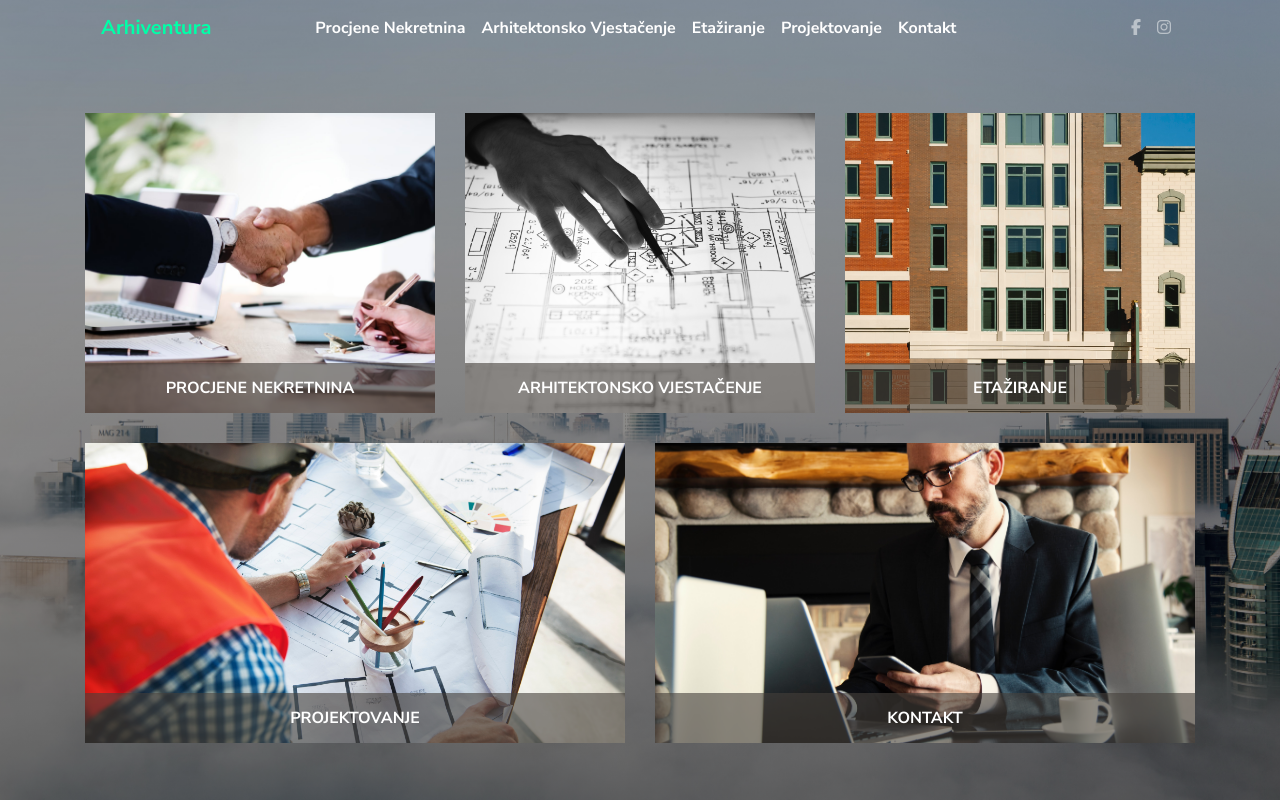
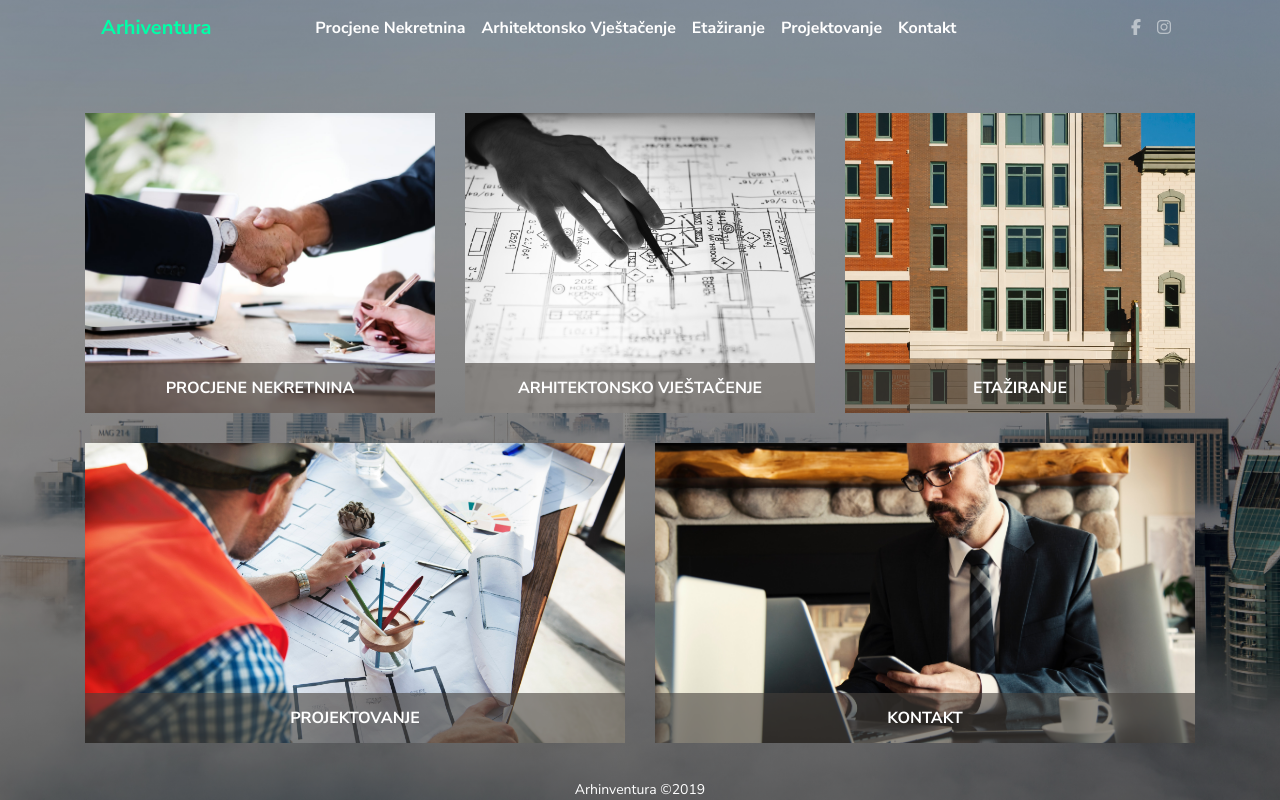
Before and after one commit to kenanbalija/arhiventura, a Vue app: page / in a window 1280 px wide. Built offline with nearby package versions, Linux system fonts and the light colour scheme.

Commit message:
added the footer and did smaller adjustments on mobile screens

```diff
--- a/public/main.css
+++ b/public/main.css
@@ -10,4 +10,8 @@
     #socialLinks li {
         margin-right: 20px;
     }
+
+    footer {
+        display: none !important;
+    }
 }
--- a/src/App.vue
+++ b/src/App.vue
@@ -2,6 +2,9 @@
   <div id="app">
     <NavBar />
     <router-view />
+    <footer :class="{ absolute: isHome }">
+      Arhinventura  &copy;{{ date }}
+    </footer>
   </div>
 </template>
 <script>
@@ -11,6 +14,15 @@
     name: 'App',
     components: {
       NavBar
+    },
+    data() {
+      return {
+        date: '',
+        isHome: true
+      }
+    },
+    created() {
+      this.date = new Date().getFullYear();
     }
   }
 </script>
@@ -21,4 +33,16 @@
     background-size: cover;
     min-height: 100vh;
   }
+
+  footer {
+    color: #fff;
+    text-align: center;
+    width: 100%;
+    font-size: 14px;
+  }
+
+  .absolute {
+    position: absolute;
+    bottom: 0;
+  }
 </style>
--- a/src/static/links.js
+++ b/src/static/links.js
@@ -1,6 +1,6 @@
 export const navigation = [
   { name: 'procjene nekretnina', path: '/procjene', value: 'procjene'},
-  { name: 'arhitektonsko vjestačenje', path: '/vjestacenje', value: 'vjestacenje'},
+  { name: 'arhitektonsko vještačenje', path: '/vjestacenje', value: 'vjestacenje'},
   { name: 'etažiranje', path: '/etaziranje', value: 'etaziranje'},
   { name: 'projektovanje', path: '/projektovanje', value: 'projektovanje'},
   { name: 'kontakt', path: '/kontakt', value: 'kontakt'}
--- a/src/views/Etaziranje.vue
+++ b/src/views/Etaziranje.vue
@@ -36,7 +36,7 @@
 
 <script>
   export default {
-    name: "Etaziranje"
+    name: "Etaziranje",
   }
 </script>
 
--- a/src/views/Kontakt.vue
+++ b/src/views/Kontakt.vue
@@ -44,7 +44,7 @@
 
 <script>
   export default {
-    name: "Kontakt"
+    name: "Kontakt",
   }
 </script>
 
--- a/src/views/Projektovanje.vue
+++ b/src/views/Projektovanje.vue
@@ -28,7 +28,7 @@
 
 <script>
   export default {
-    name: "Projektovanje"
+    name: "Projektovanje",
   }
 </script>
 
--- a/src/views/Vjestacenje.vue
+++ b/src/views/Vjestacenje.vue
@@ -63,4 +63,10 @@
       -webkit-box-shadow: 0 5px 5px rgba(0, 0, 0, 0.75);
       box-shadow: 0 5px 5px rgba(0, 0, 0, 0.75);
     }
+
+    @media(min-width: 992px) {
+      footer {
+        background: red !important;
+      }
+    }
 </style>
```
